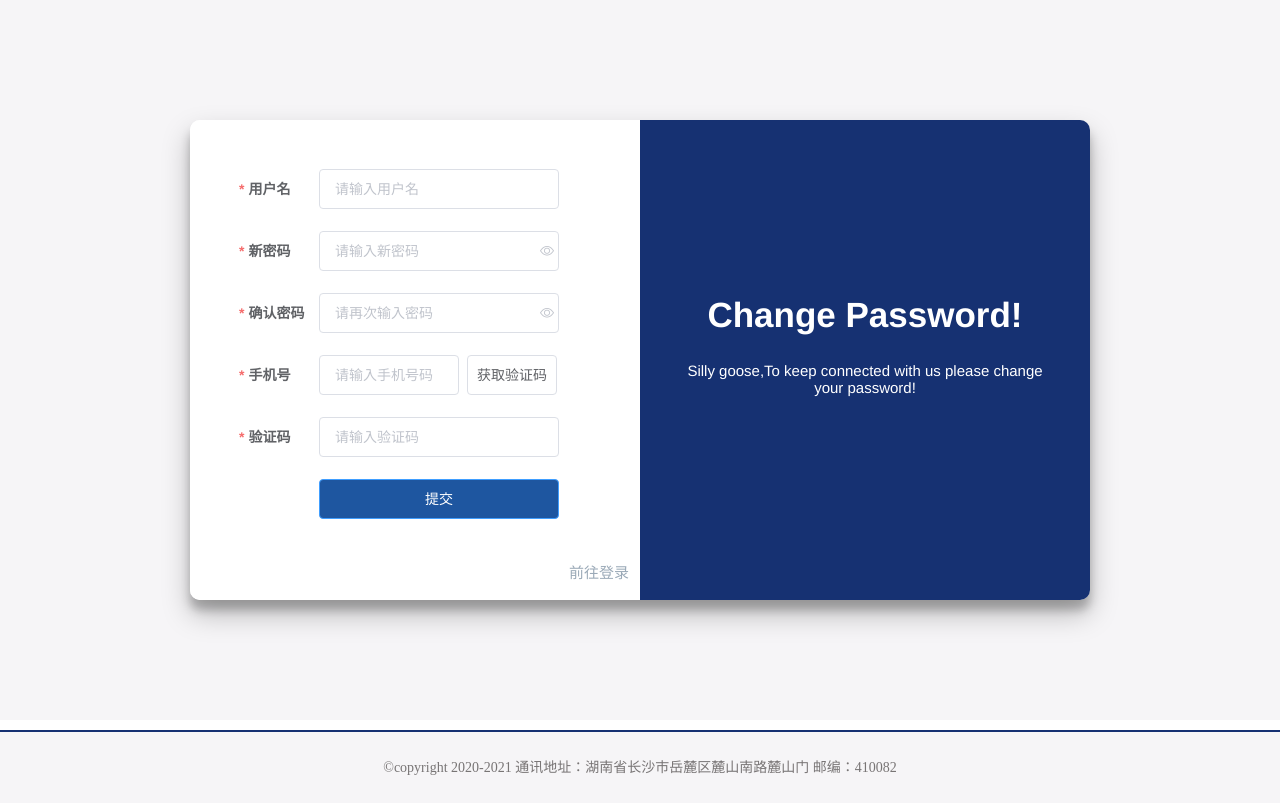
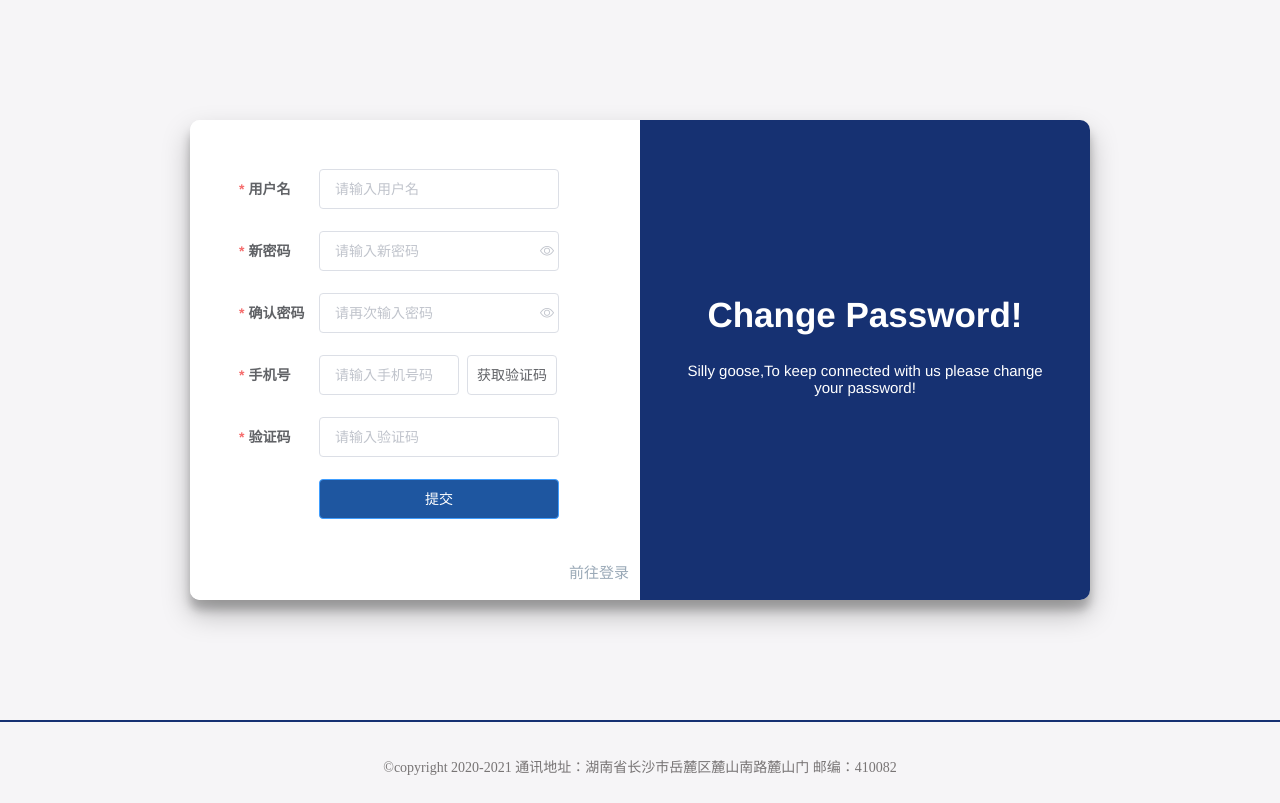
Before and after one commit to WilfredShen/kao-web, a Vue app: page /pwd in a window 1280 px wide. Built offline with nearby package versions, Linux system fonts and the light colour scheme; what vue-print-nb would draw is missing.

Commit message:
一点点修改

```diff
--- a/src/components/home/footer.vue
+++ b/src/components/home/footer.vue
@@ -17,6 +17,6 @@
     text-align: center;
     font-size: 14px;
     color: rgba(76, 72, 72, 0.74);
-    margin-top: 10px;
+    padding-top: 10px;
   }
 </style>
```
